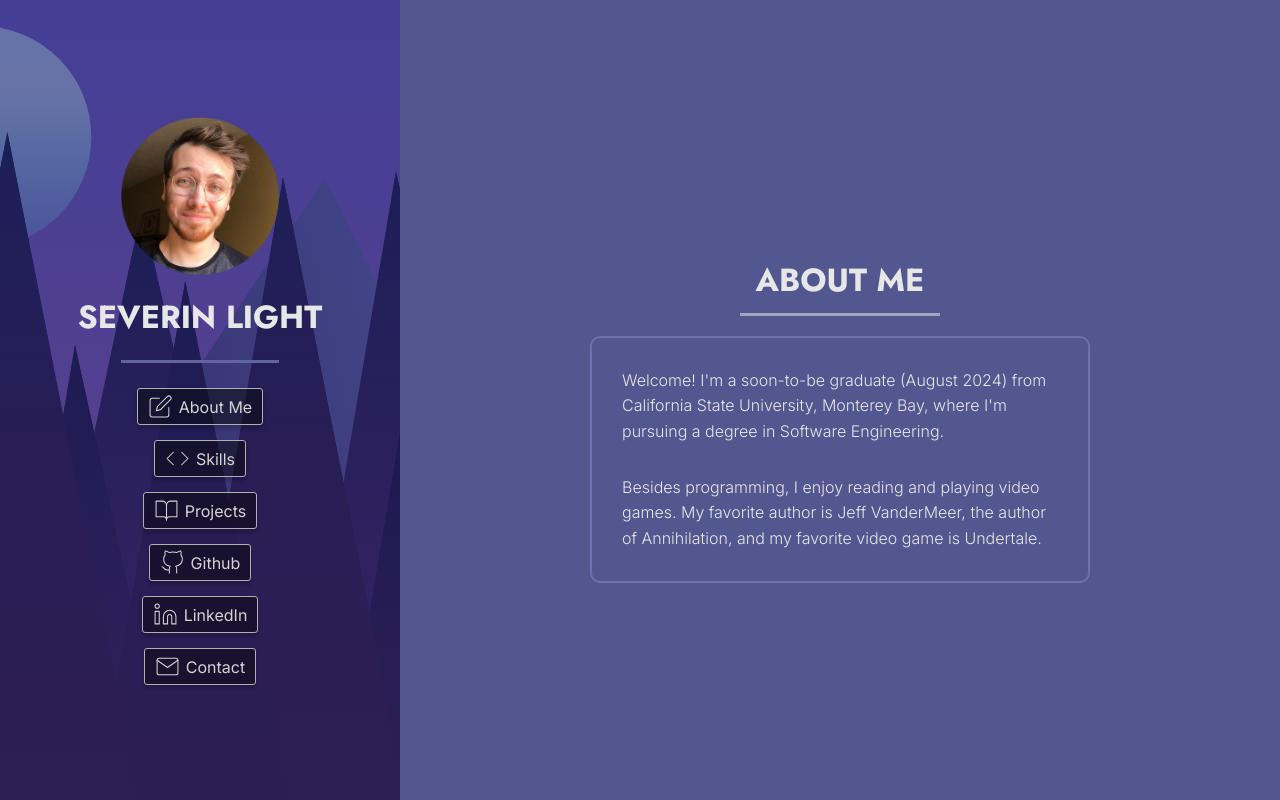
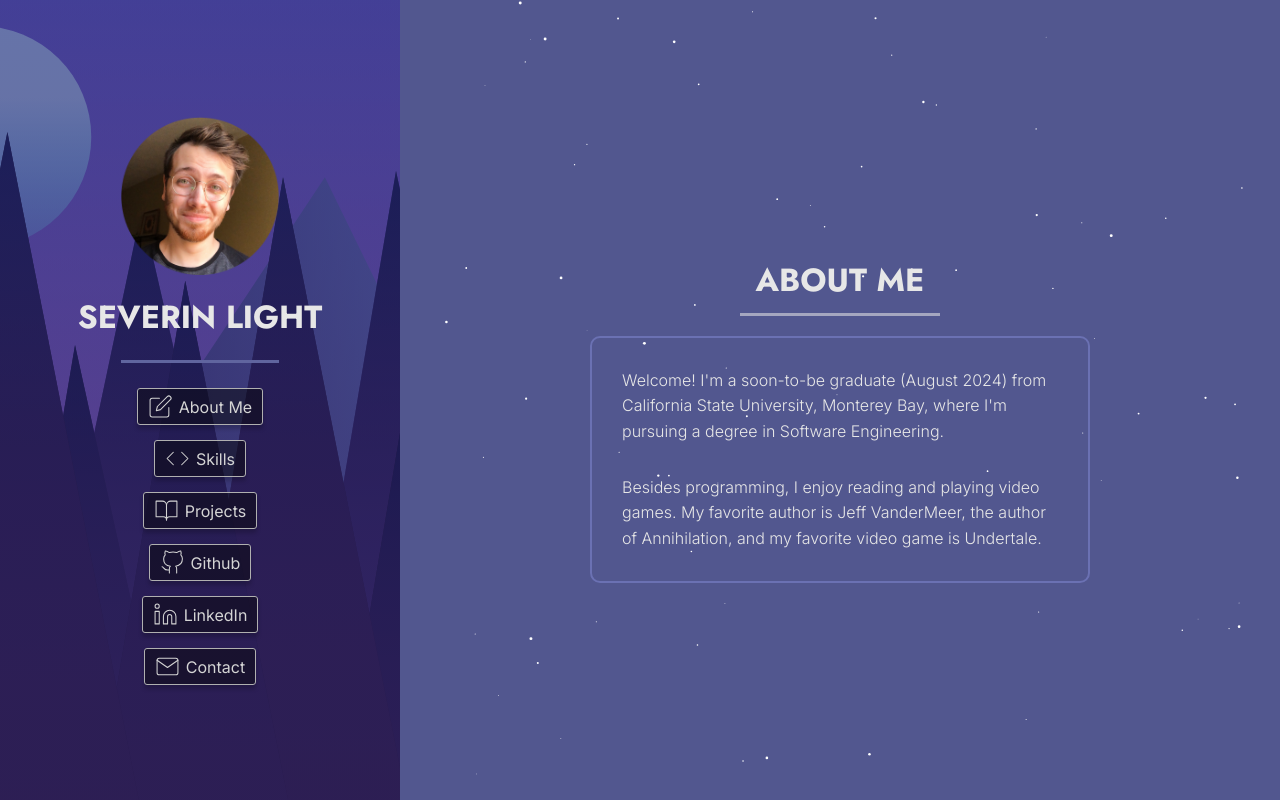
Before and after one commit to Nireves333/severin-light, a React (Vite) app: page / in a window 1280 px wide. Built offline with nearby package versions, Linux system fonts and the light colour scheme.

Commit message:
Create new particle effect

```diff
--- a/package.json
+++ b/package.json
@@ -11,8 +11,10 @@
   },
   "dependencies": {
     "@emailjs/browser": "^4.3.3",
+    "@tsparticles/react": "^3.0.0",
     "react": "^18.2.0",
-    "react-dom": "^18.2.0"
+    "react-dom": "^18.2.0",
+    "tsparticles": "^3.5.0"
   },
   "devDependencies": {
     "@types/react": "^18.2.66",
--- a/src/App.css
+++ b/src/App.css
@@ -24,6 +24,13 @@ body {
   display: flex;
   flex-direction: column;
   overflow-x: hidden;
+}
+
+#tsparticles {
+  position: absolute;
+  width: 100%;
+  height: 100%;
+  z-index: -1;
 }
 
 #root {
--- a/src/App.jsx
+++ b/src/App.jsx
@@ -1,4 +1,5 @@
 import React from 'react';
+import Particles from './common/ParticlesBackground';
 import Hero from './sections/Hero/Hero';
 import Skills from './sections/Skills/Skills';
 import Projects from './sections/Projects/Projects';
@@ -10,6 +11,7 @@ import './App.css';
 function App() {
   return (
     <div id="root">
+      <Particles />
       <Hero />
       <div className="mainContent">
         <About />
--- /dev/null
+++ b/src/common/ParticlesBackground.jsx
@@ -0,0 +1,95 @@
+// src/components/ParticlesBackground.jsx
+import React, { useEffect, useState, useMemo } from 'react';
+import Particles, { initParticlesEngine } from '@tsparticles/react';
+import { loadSlim } from '@tsparticles/slim';
+
+const ParticlesBackground = () => {
+  const [init, setInit] = useState(false);
+
+  useEffect(() => {
+    initParticlesEngine(async (engine) => {
+      await loadSlim(engine);
+    }).then(() => {
+      setInit(true);
+    });
+  }, []);
+
+  const particlesLoaded = (container) => {
+    console.log(container);
+  };
+
+  const options = useMemo(
+    () => ({
+      background: {
+        color: {
+          value: 'hsl(235.1, 27.1%, 44.1%)',
+        },
+      },
+      fpsLimit: 60,
+      interactivity: {
+        events: {
+          onHover: {
+            enable: true,
+            mode: 'bubble',
+          },
+        },
+        modes: {
+          bubble: {
+            distance: 100,
+            size: 0,
+            duration: 2,
+            opacity: 0,
+          },
+        },
+      },
+      particles: {
+        color: {
+          value: '#ffffff',
+        },
+        links: {
+          enable: false,
+        },
+        move: {
+          direction: 'none',
+          enable: true,
+          outModes: {
+            default: 'out',
+          },
+          random: false,
+          speed: 0.1,
+          straight: false,
+        },
+        number: {
+          density: {
+            enable: true,
+            area: 800,
+          },
+          value: 215,
+        },
+        opacity: {
+          value: 1,
+        },
+        shape: {
+          type: 'circle',
+        },
+        size: {
+          value: { min: 0.25, max: 1.5 },
+        },
+      },
+      detectRetina: true,
+    }),
+    []
+  );
+
+  if (!init) return null;
+
+  return (
+    <Particles
+      id="tsparticles"
+      particlesLoaded={particlesLoaded}
+      options={options}
+    />
+  );
+};
+
+export default ParticlesBackground;
--- a/src/sections/Contact/ContactStyles.module.css
+++ b/src/sections/Contact/ContactStyles.module.css
@@ -4,7 +4,6 @@
   align-items: center;
   justify-content: center;
   padding: 40px;
-  background-color: var(--background-color);
   color: var(--text-color);
   height: 100vh;
 }
```
Also changed, not shown: 1 other file (tests, documents, lock files or other folders).
